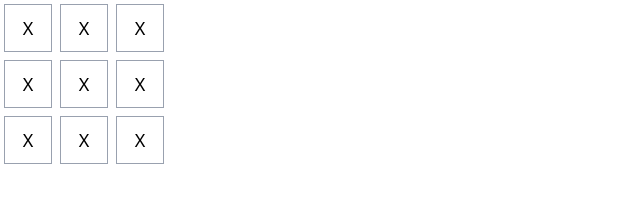
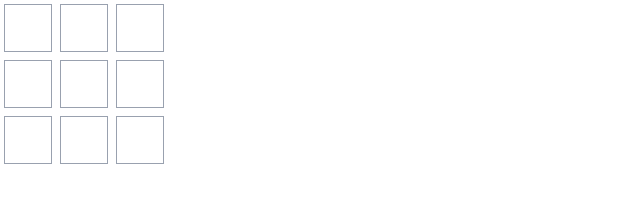
Before and after one commit to MehediMubin/tic-tac-toe, a React (Vite) app: page / in a window 1280 px wide. Shown: the top 218 px of the page, without its empty margins (0-640 px from the left). Built offline with nearby package versions, Linux system fonts and the light colour scheme.

Commit message:
lifted the state up from square to board

```diff
--- a/src/components/Board.jsx
+++ b/src/components/Board.jsx
@@ -1,22 +1,29 @@
+import { useState } from "react";
 import Square from "./Square";
 
 const Board = () => {
+   const [squares, setSquares] = useState(Array(9).fill(null));
+
+  const handleClick = () => {
+    setSquares([...squares, ])
+  }
+
    return (
       <>
-         <div>
-            <Square />
-            <Square />
-            <Square />
+         <div className="flex">
+            <Square value={squares[0]} onSquareClick={handleClick}/>
+            <Square value={squares[1]} onSquareClick={handleClick}/>
+            <Square value={squares[2]} onSquareClick={handleClick}/>
          </div>
-         <div>
-            <Square />
-            <Square />
-            <Square />
+         <div className="flex">
+            <Square value={squares[3]} onSquareClick={handleClick}/>
+            <Square value={squares[4]} onSquareClick={handleClick}/>
+            <Square value={squares[5]} onSquareClick={handleClick}/>
          </div>
-         <div>
-            <Square />
-            <Square />
-            <Square />
+         <div className="flex">
+            <Square value={squares[6]} onSquareClick={handleClick}/>
+            <Square value={squares[7]} onSquareClick={handleClick}/>
+            <Square value={squares[8]} onSquareClick={handleClick}/>
          </div>
       </>
    );
--- a/src/components/Square.jsx
+++ b/src/components/Square.jsx
@@ -1,8 +1,11 @@
-const Square = () => {
+const Square = ({ value, onSquareClick }) => {
    return (
       <>
-         <button className="bg-white border border-gray-400 text-lg h-12 w-12 m-1 leading-9">
-            X
+         <button
+            className="bg-white border border-gray-400 text-lg h-12 w-12 m-1 leading-9"
+            onClick={onSquareClick}
+         >
+            {value}
          </button>
       </>
    );
```
